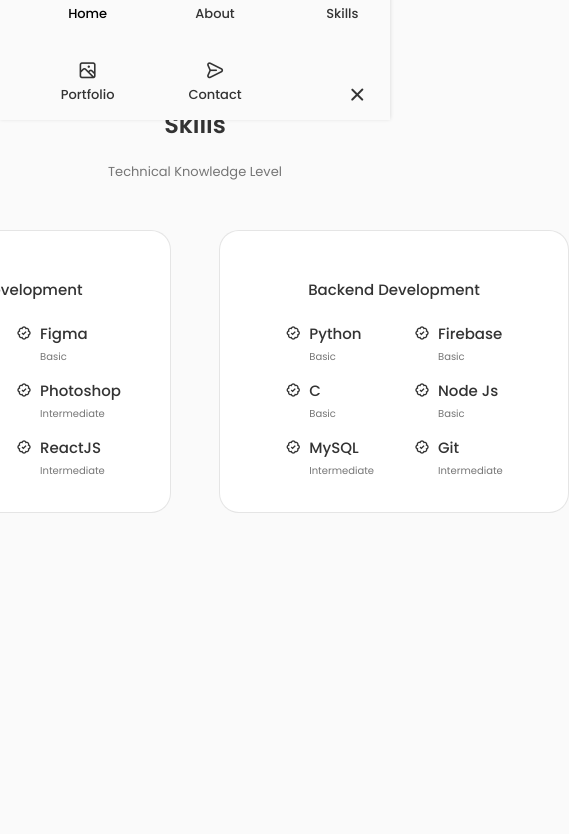
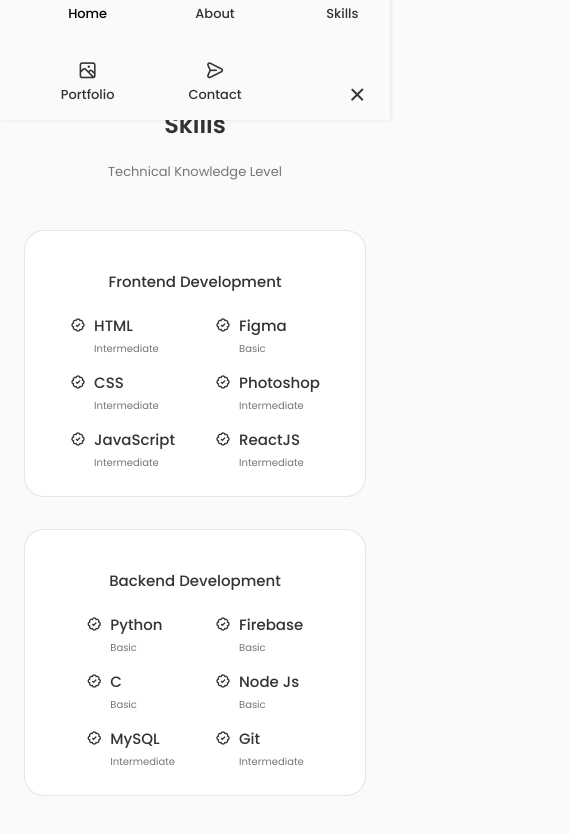
Before and after one commit to shihabsaleem/shihabsaleem.github.io-pf, a React (Create React App) app: page / in a window 390 px wide. Shown: the part 1568-2402 px from the top of the page, 569 px wide, since content can reach past the window. Before the commit the page ends 2145 px from the top, so only its background shows below. Built offline with nearby package versions, Linux system fonts and the light colour scheme.

Commit message:
skills mobile completed

```diff
--- a/src/Styles/skills.css
+++ b/src/Styles/skills.css
@@ -53,12 +53,26 @@
 /*breakpoint*/
 
 @media screen and (max-width: 992px) {
+  .skills_container {
+    grid-template-columns: max-content;
+    row-gap: 2rem;
+  }
 }
-@media screen and (max-width: 768px) {
-}
-
 @media screen and (max-width: 576px) {
+  .skills_container{
+    grid-template-columns: 1fr;
+  }
+  .skills_content{
+    padding: 1.5rem;
+  }
 }
 
 @media screen and (max-width: 350px) {
+  .skills_box{
+    column-gap: 1.25rem;
+
+  }
+  .skills_name{
+    font-size: var(--small-font-size);
+  }
 }
```
